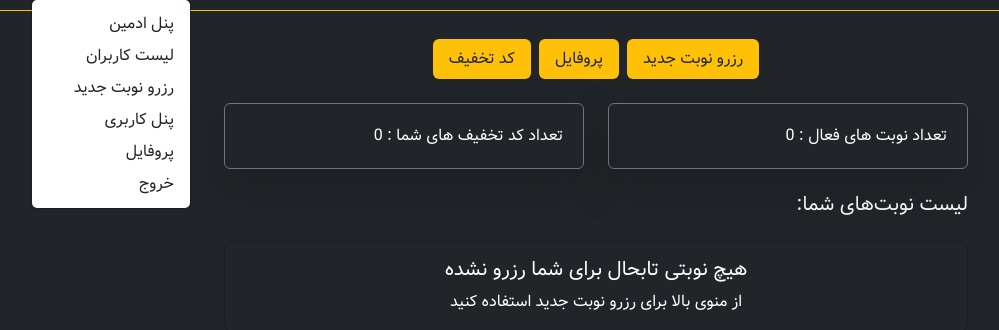
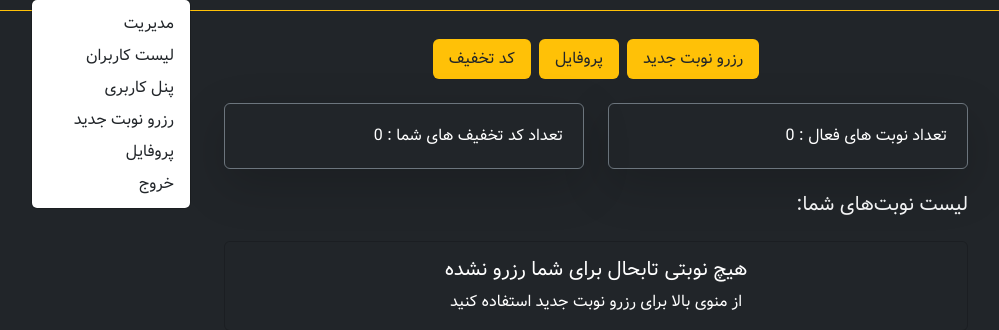
Before and after one commit to bardianz/blackcut-django, a Django app: page /account/ in a window 1280 px wide, after a click that opens the changed part. Shown: the part 46-376 px from the top of the page, without its empty margins (44-1043 px from the left). Run offline with Django 5.2, Linux system fonts and the light colour scheme; the visitor is signed in with stand-in values (Sample User, id 1); data that the repository does not hold is empty.

Commit message:
change order in navbar base.html

```diff
--- a/account/templates/base.html
+++ b/account/templates/base.html
@@ -154,11 +154,11 @@
         <ul class="dropdown-menu" style="right: 0;" dir="rtl">
           {% if user.is_authenticated %}
             {% if request.user.is_staff %}
-              <li><a class="dropdown-item" href="{% url 'admin:index' %}" target="_blank">پنل ادمین</a></li>
+              <li><a class="dropdown-item" href="{% url 'admin:index' %}" target="_blank">مدیریت</a></li>
               <li><a class="dropdown-item" href="{% url 'admin:auth_user_changelist' %}" target="_blank">لیست کاربران</a></li>
             {% endif %}
+            <li><a class="dropdown-item" href="{% url 'account:dashboard' %}">پنل کاربری</a></li>
             <li><a class="dropdown-item" href="{% url 'reserve:reserve' %}">رزرو نوبت جدید</a></li>
-            <li><a class="dropdown-item" href="{% url 'account:dashboard' %}">پنل کاربری</a></li>
             <li><a class="dropdown-item" href="{% url 'account:profile' %}">پروفایل</a></li>
             <li><a class="dropdown-item" href="{% url 'account:logout' %}">خروج</a></li>
           {% else %}
```
